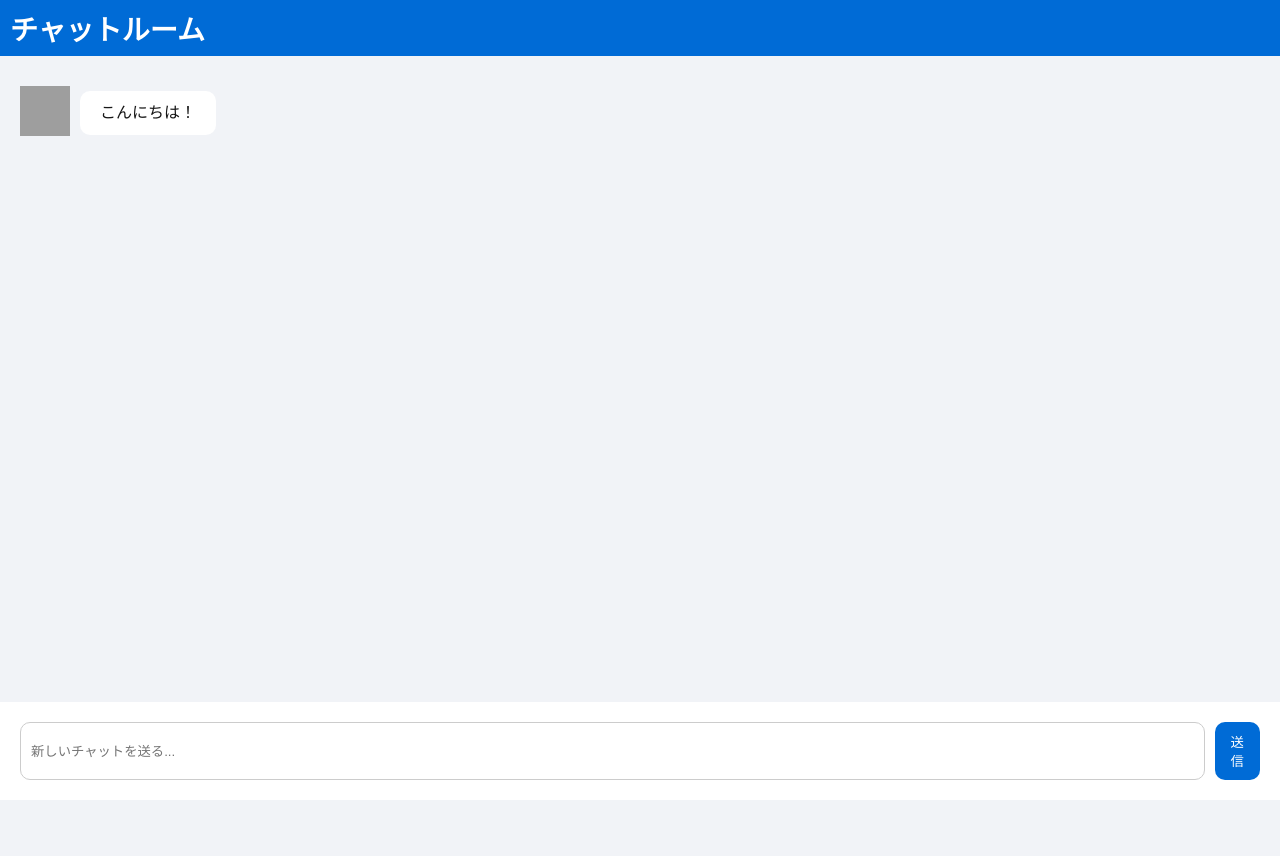
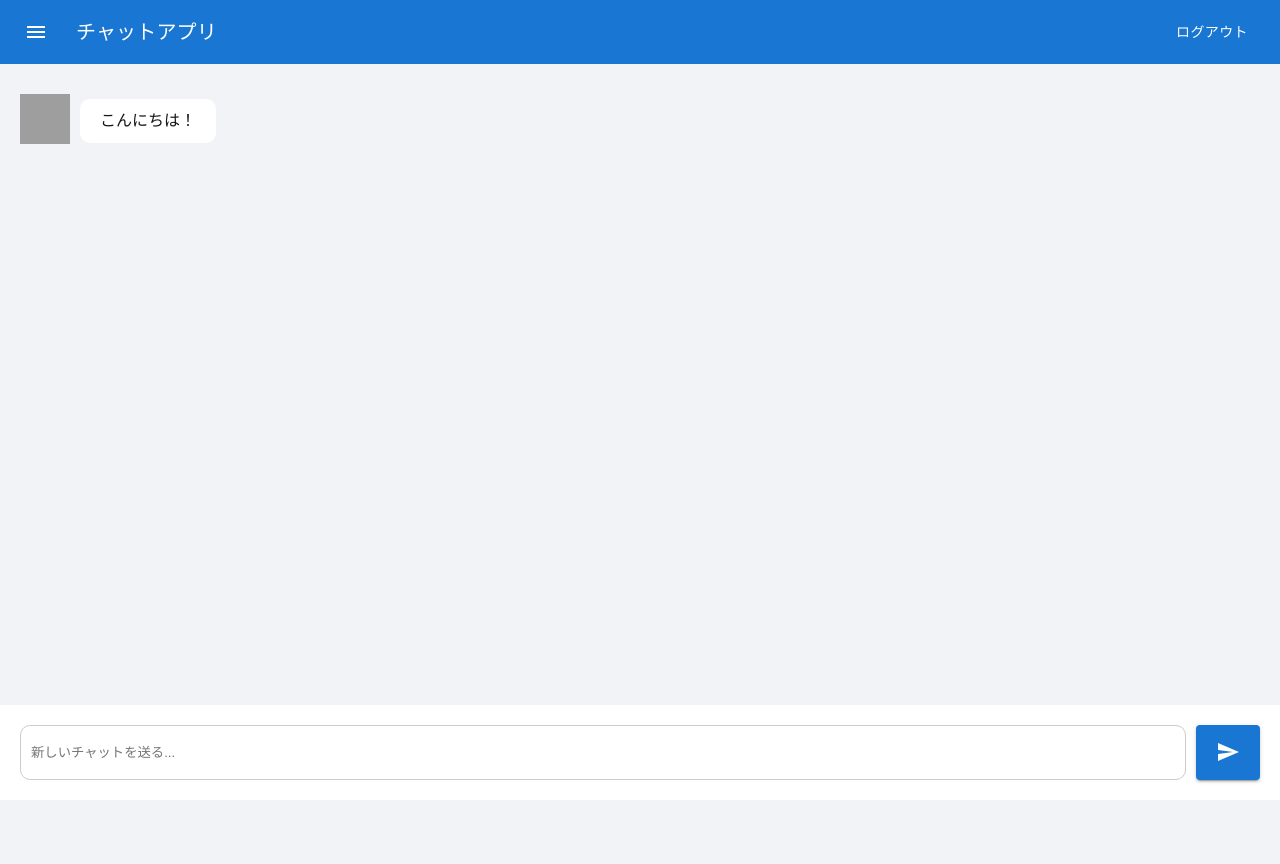
Before and after one commit to wisteriahuman/test-next.js, a Next.js app in the folder my-app/: page / in a window 1280 px wide. Built offline with nearby package versions, Linux system fonts and the light colour scheme; grey boxes are pictures that could not be loaded.

Commit message:
MUIで調整

```diff
--- a/my-app/package.json
+++ b/my-app/package.json
@@ -9,6 +9,10 @@
     "lint": "next lint"
   },
   "dependencies": {
+    "@emotion/react": "^11.14.0",
+    "@emotion/styled": "^11.14.0",
+    "@mui/icons-material": "^6.3.0",
+    "@mui/material": "^6.3.0",
     "jotai": "^2.11.0",
     "next": "15.1.2",
     "react": "^19.0.0",
--- a/my-app/src/app/layout.tsx
+++ b/my-app/src/app/layout.tsx
@@ -1,6 +1,8 @@
+"use client";
+
 import "./globals.css";
 import { ReactNode } from "react";
-import AppProvider from "./provider";
+import { Provider } from "jotai";
 import Header from "@/components/layout/Header";
 
 export default function Layout({ children }: { children: ReactNode }) {
@@ -12,7 +14,7 @@ export default function Layout({ children }: { children: ReactNode }) {
           <main
             style={{ background: "#f1f3f7", width: "100%", height: "100vh"}}
           >
-            <AppProvider>{children}</AppProvider>
+            <Provider>{children}</Provider>
           </main>
         </body>
       </html>
--- a/my-app/src/components/chat/ChatForm.tsx
+++ b/my-app/src/components/chat/ChatForm.tsx
@@ -1,9 +1,11 @@
 "use client";
 
 
-import React, { ChangeEvent, KeyboardEvent, useState } from "react";
+import { useState } from "react";
 import { useAtom } from "jotai";
 import { sendMessageAtom } from "@/common/store/chat/chat";
+import { Button } from "@mui/material";
+import SendIcon from "@mui/icons-material/Send";
 
 
 export const ChatForm: React.FC = () => {
@@ -48,6 +50,7 @@ export const ChatForm: React.FC = () => {
                 <input
                     style={{
                         width: "100%",
+                        lineHeight: 2.5,
                         padding: 10,
                         borderRadius: 10,
                         border: "1px solid #ccc",
@@ -65,20 +68,14 @@ export const ChatForm: React.FC = () => {
                         }
                     }}
                 />
-                <button
-                    style={{
-                        padding: 10,
-                        background: "#006bd6",
-                        color: "white",
-                        borderRadius: 10,
-                        border: "none",
-                    }}
+                <Button
+                    variant="contained"
                     onClick={() => {
                         sendMessage();
                     }}
                 >
-                    送信
-                </button>
+                    <SendIcon />
+                </Button>
             </div>
         </div>
     );
--- a/my-app/src/components/layout/Header.tsx
+++ b/my-app/src/components/layout/Header.tsx
@@ -1,17 +1,66 @@
-export default function Header() {
+"use client";
+
+
+import * as React from "react";
+import AppBar from "@mui/material/AppBar";
+import Box from "@mui/material/Box";
+import Toolbar from "@mui/material/Toolbar";
+import Typography from "@mui/material/Typography";
+import Button from "@mui/material/Button";
+import IconButton from "@mui/material/IconButton";
+import MenuIcon from "@mui/icons-material/Menu";
+import { Menu, MenuItem } from "@mui/material";
+import { useState } from "react";
+
+export default function ButtonAppBar() {
+    const [anchorEl, setAnchorE1] = useState<null | HTMLElement>(null);
+    const open = Boolean(anchorEl);
+    const handleClick = (event: React.MouseEvent<HTMLButtonElement>) => {
+        setAnchorE1(event.currentTarget);
+    };
+    const handleClose = () => {
+        setAnchorE1(null);
+    };
+
     return (
-        <header>
-            <h1
-                style={{
-                    background: "#006bd6",
-                    fontSize: "28px",
-                    color: "white",
-                    padding: "8px 10px",
-                    boxShadow: "0 2px 4px rgba(0, 0, 0, 0.2)",
-                }}
-            >
-                チャットルーム
-            </h1>
-        </header>
+        <Box sx={{ flexGrow: 1 }}>
+            <AppBar position="static">
+                <Toolbar>
+                    <IconButton
+                        size="large"
+                        edge="start"
+                        color="inherit"
+                        aria-label="menu"
+                        sx={{ mr: 2}}
+                    >
+                        <MenuIcon />
+                    </IconButton>
+                    <Typography variant="h6" component="div" sx={{ flexGrow: 1 }}>
+                        チャットアプリ
+                    </Typography>
+                    <Button
+                        color="inherit"
+                        onClick={handleClick}
+                        id="basic-button"
+                        aria-controls={open ? "basic-menu" : undefined}
+                        aria-haspopup="true"
+                        aria-expanded={open ? "true" : undefined}
+                    >
+                        ログアウト
+                    </Button>
+                    <Menu
+                        id="basic-menu"
+                        anchorEl={anchorEl}
+                        open={open}
+                        onClose={handleClose}
+                        MenuListProps={{
+                            "aria-labelledby": "basic-button",
+                        }}
+                    >
+                        <MenuItem onClick={handleClose}>ログアウトする</MenuItem>
+                    </Menu>
+                </Toolbar>
+            </AppBar>
+        </Box>
     );
 }
```
Also changed, not shown: 1 other file (tests, documents, lock files or other folders).
